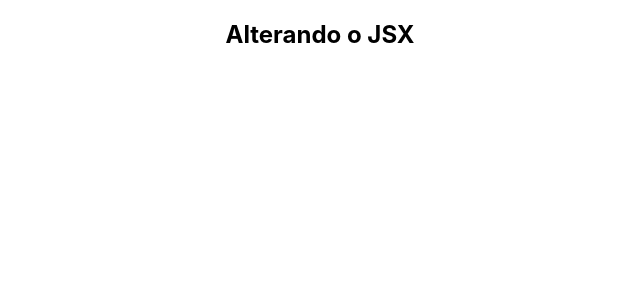
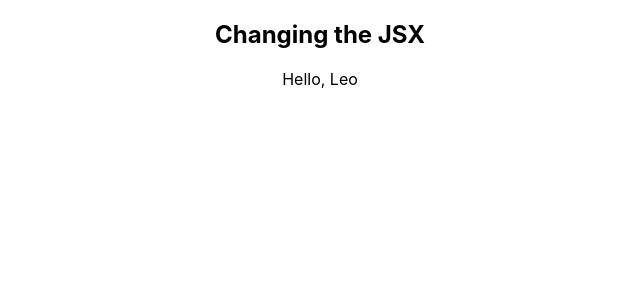
Before and after one commit to LeandroBonatto/CostProject, a React (Create React App) app in the folder cost-project/: page / in a window 1280 px wide. Shown: the top 300 px of the page, without its empty margins (320-960 px from the left). Built offline with nearby package versions, Linux system fonts and the light colour scheme.

Commit message:
Update App.js

```diff
--- a/cost-project/src/App.js
+++ b/cost-project/src/App.js
@@ -1,9 +1,12 @@
 import './App.css';
 
 function App() {
+  const name = 'Leo'
+
   return (
     <div className="App">
-      <h2>Alterando o JSX</h2>
+      <h2>Changing the JSX</h2>
+      <p>Hello, {name}</p>
     </div>
   );
 }
```
